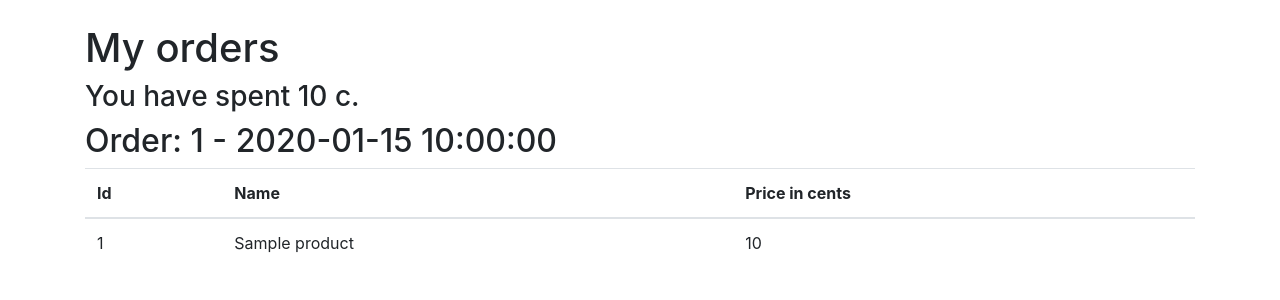
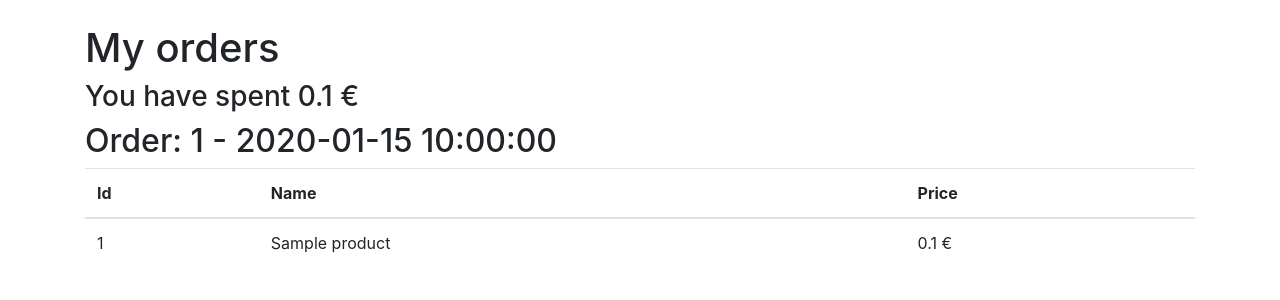
Before and after one commit to lacolegiala/online-store, a Flask app: page /myorders in a window 1280 px wide. Shown: the part 56-356 px from the top of the page. Run offline with Flask 2, Linux system fonts and the light colour scheme; a user stored in the database is signed in; tables that the repository leaves empty hold one stand-in row (values such as "Sample post"); some libraries are stand-ins or nearby versions.

Commit message:
Refine the UI so that the prices are shown in euros

```diff
--- a/application/auth/models.py
+++ b/application/auth/models.py
@@ -37,7 +37,7 @@ class User(Base):
                     " HAVING store_order.user_id = :user_id").params(user_id =  user_id)
         res = db.engine.execute(stmt)
 
-        response = []
+        response = 0
         for row in res:
             response = row[1]
 
--- a/application/templates/orders/myorders.html
+++ b/application/templates/orders/myorders.html
@@ -4,7 +4,7 @@
 <h1>
   My orders
 </h1>
-<h3>You have spent {{ i_have_spent }} c.</h3>
+<h3>You have spent {{ i_have_spent / 100 }} €</h3>
   {% for order in orders %}
     <h2>Order: {{ order.id }} - {{ order.date_created }}</h2>
   <table class="table">
@@ -12,7 +12,7 @@
      <tr>
       <th>Id</th>
       <th>Name</th>
-      <th>Price in cents</th>
+      <th>Price</th>
     </tr>
     </thead>
     <tbody>
@@ -20,7 +20,7 @@
         <tr>
           <td>{{ product.id }}</td>
           <td>{{ product.name }}</td>
-          <td>{{ product.price }}</td>
+          <td>{{ product.price / 100 }} €</td>
         </tr>
       {% endfor %}
     </tbody>
--- a/application/templates/products/list.html
+++ b/application/templates/products/list.html
@@ -6,7 +6,7 @@
      <tr>
       <th>Id</th>
       <th>Name</th>
-      <th>Price in cents</th>
+      <th>Price</th>
       <th>Edit</th>
       <th>Remove</th>
     </tr>
@@ -16,7 +16,7 @@
       <tr>
         <td>{{ product.id }}</td>
         <td>{{ product.name }}</td>
-        <td>{{ product.price }}</td>
+        <td>{{ product.price / 100 }} €</td>
         <td>
           <a href="{{ url_for('products_edit', product_id=product.id)}}">
             Edit
```
